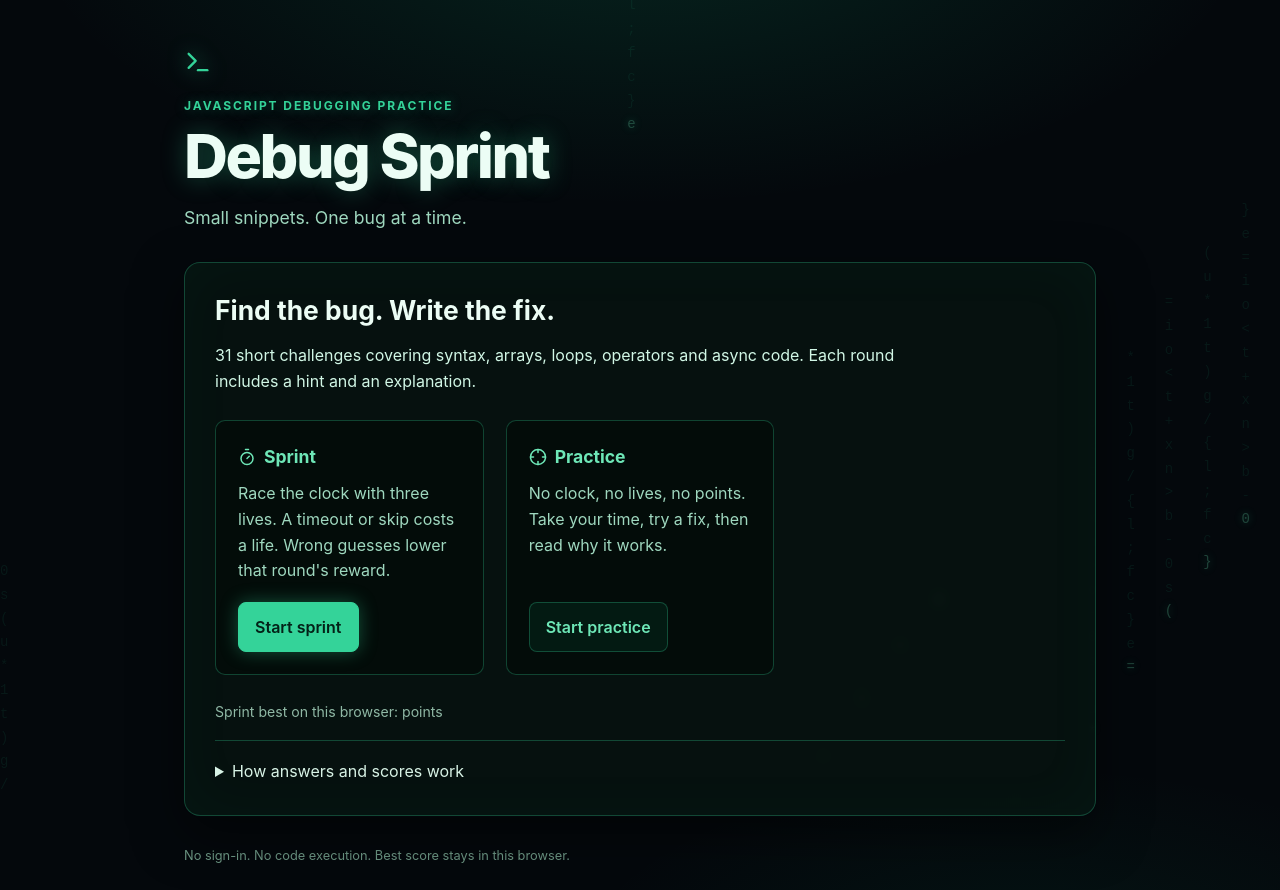
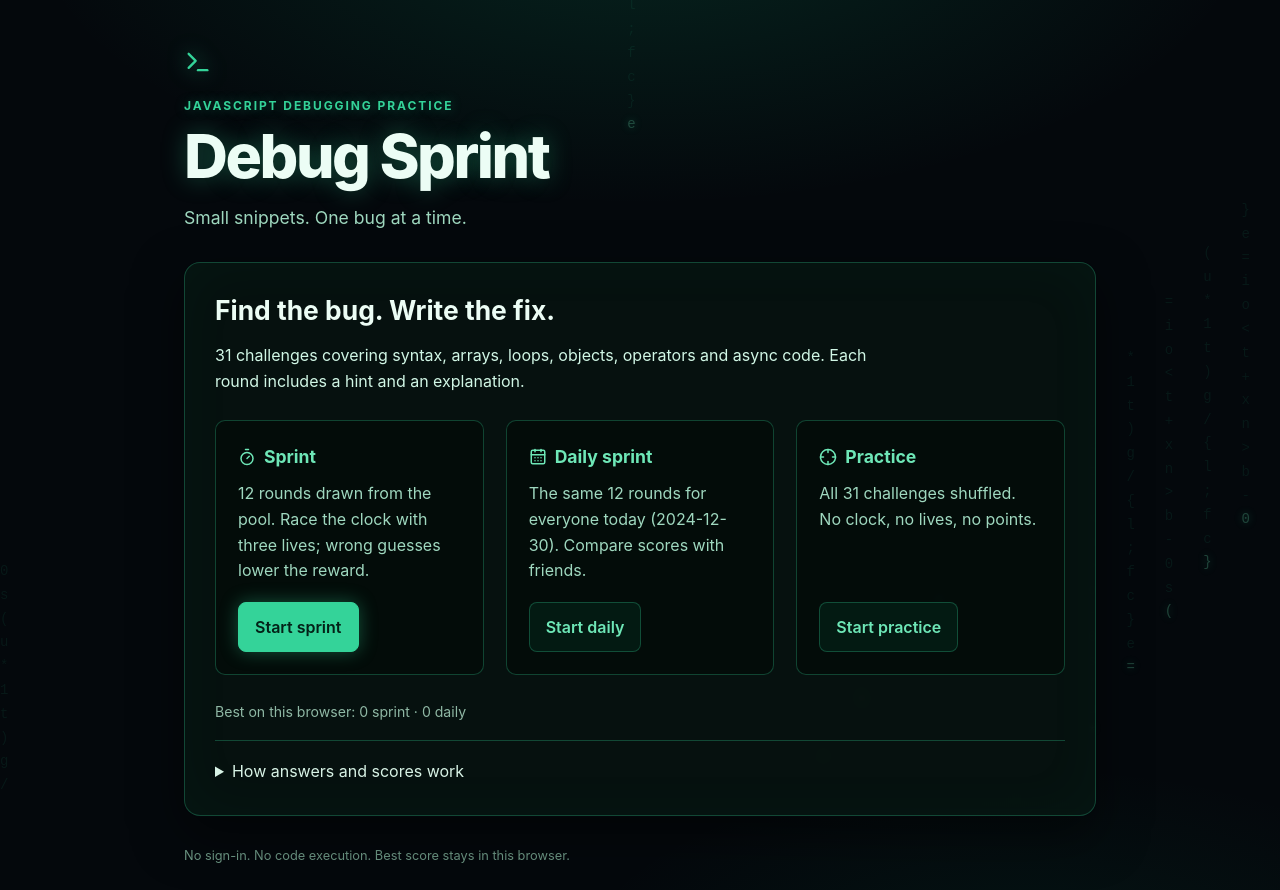
Before and after one commit to InesZenkri/Code-Quest, a React (Vite) app: page / in a window 1280 px wide. Built offline with nearby package versions, Linux system fonts and the light colour scheme.

Commit message:
Refactor App component to include daily sprint mode

```diff
--- a/src/App.tsx
+++ b/src/App.tsx
@@ -1,8 +1,11 @@
-import { CheckCircle2, Clock3, Crosshair, Home, Target, Terminal, Timer, Trophy } from 'lucide-react';
+import { CalendarDays, CheckCircle2, Crosshair, Home, Target, Terminal, Timer, Trophy } from 'lucide-react';
 import { GameBoard } from './components/GameBoard';
 import { MatrixRain } from './components/MatrixRain';
+import { ShareResult } from './components/ShareResult';
 import { useGameLogic } from './hooks/useGameLogic';
 import { useAnimatedNumber } from './hooks/useAnimatedNumber';
+import { dailySeed } from './lib/deck';
+import { topicStats } from './lib/topics';
 import type { GameState } from './types/game';
 
 function accuracy(g: GameState): number {
@@ -13,7 +16,7 @@ function Recap({ g }: { g: GameState }) {
   if (g.results.length === 0) return null;
   return <ol className="recap" aria-label="Round by round recap">
     {g.results.map(r => <li key={r.id} className={`recap-${r.outcome}`}>
-      <span className="recap-icon" aria-hidden="true">{r.outcome === 'fixed' ? '✅' : r.outcome === 'timeout' ? '⏱️' : '⏭️'}</span>
+      <span className="recap-icon" aria-hidden="true">{r.outcome === 'fixed' ? (r.clean ? '✅' : '🟨') : r.outcome === 'timeout' ? '⏱️' : '⏭️'}</span>
       <span className="recap-title">{r.title}</span>
       <span className="recap-points">{r.reward !== null ? `+${r.reward}` : r.outcome === 'timeout' ? 'time up' : 'skipped'}</span>
     </li>)}
@@ -23,30 +26,38 @@ function Recap({ g }: { g: GameState }) {
 export default function App() {
   const s = useGameLogic();
   const g = s.game;
-  const best = useAnimatedNumber(s.best);
+  const timed = g.mode !== 'practice';
+  const best = g.mode === 'daily' ? s.bestDaily : s.bestSprint;
+  const animatedBest = useAnimatedNumber(best);
+  const topics = g.status === 'finished' ? topicStats(g.results, s.deck) : [];
   return <main className="shell">
     <MatrixRain />
     <header><div className="brand-mark" aria-hidden="true"><Terminal size={28} /></div><p className="eyebrow">JavaScript debugging practice</p>
       <h1>Debug Sprint</h1><p className="intro">Small snippets. One bug at a time.</p></header>
     {g.status === 'idle' ? <section className="board welcome">
       <h2>Find the bug. Write the fix.</h2>
-      <p>{s.total} short challenges covering syntax, arrays, loops, operators and async code. Each round includes a hint and an explanation.</p>
-      <div className="mode-grid"><div><h3><Timer aria-hidden="true" /> Sprint</h3><p>Race the clock with three lives. A timeout or skip costs a life. Wrong guesses lower that round's reward.</p><button className="primary" onClick={() => s.start('sprint')}>Start sprint</button></div>
-        <div><h3><Crosshair aria-hidden="true" /> Practice</h3><p>No clock, no lives, no points. Take your time, try a fix, then read why it works.</p><button onClick={() => s.start('practice')}>Start practice</button></div></div>
-      <p className="muted">Sprint best on this browser: {s.best} points</p>
-      <details><summary>How answers and scores work</summary><p>Answers are compared with a reference string, not executed. Equivalent code with different formatting may not be accepted. This is a reading and repair exercise, not a JavaScript judge.</p><p>Sprint scoring, shown after every round: 100 base points plus the exact seconds left on the clock. A hint costs 20, each wrong guess costs 10. Practice tracks rounds fixed and earns no points, so only sprint sets the best score.</p></details>
+      <p>{s.total} challenges covering syntax, arrays, loops, objects, operators and async code. Each round includes a hint and an explanation.</p>
+      <div className="mode-grid"><div><h3><Timer aria-hidden="true" /> Sprint</h3><p>12 rounds drawn from the pool. Race the clock with three lives; wrong guesses lower the reward.</p><button className="primary" onClick={() => s.start('sprint')}>Start sprint</button></div>
+        <div><h3><CalendarDays aria-hidden="true" /> Daily sprint</h3><p>The same 12 rounds for everyone today ({dailySeed()}). Compare scores with friends.</p><button onClick={() => s.start('daily')}>Start daily</button></div>
+        <div><h3><Crosshair aria-hidden="true" /> Practice</h3><p>All {s.total} challenges shuffled. No clock, no lives, no points.</p><button onClick={() => s.start('practice')}>Start practice</button></div></div>
+      <p className="muted">Best on this browser: {s.bestSprint} sprint · {s.bestDaily} daily</p>
+      <details><summary>How answers and scores work</summary><p>Answers are compared with a reference string, not executed. Equivalent code with different formatting may not be accepted. This is a reading and repair exercise, not a JavaScript judge.</p><p>Scoring in sprint and daily, shown after every round: 100 base points plus the exact seconds left on the clock. A hint costs 20, each wrong guess costs 10. Practice tracks rounds fixed and earns no points, so only timed modes set a best score.</p></details>
     </section> : g.status === 'finished' ? <section className="board welcome">
-      <p className="eyebrow">{g.mode === 'sprint' ? 'Sprint' : 'Practice'} complete</p>
+      <p className="eyebrow">{g.mode === 'practice' ? 'Practice' : g.mode === 'daily' ? 'Daily sprint' : 'Sprint'} complete</p>
       <h2>{g.mode === 'practice' ? 'Every round reviewed.' : g.lives === 0 ? 'Out of lives. Keep practicing.' : 'Every round reviewed.'}</h2>
       <div className="stats">
-        {g.mode === 'sprint' && <div className="stat"><Trophy aria-hidden="true" /><strong>{g.score}</strong><span>points</span></div>}
+        {timed && <div className="stat"><Trophy aria-hidden="true" /><strong>{g.score}</strong><span>points</span></div>}
         <div className="stat"><CheckCircle2 aria-hidden="true" /><strong>{g.solved} / {s.total}</strong><span>fixed</span></div>
         <div className="stat"><Target aria-hidden="true" /><strong>{accuracy(g)}%</strong><span>accuracy</span></div>
-        {g.mode === 'sprint' && <div className="stat"><Clock3 aria-hidden="true" /><strong>{best}</strong><span>best</span></div>}
+        {timed && <div className="stat"><Timer aria-hidden="true" /><strong>{animatedBest}</strong><span>best</span></div>}
       </div>
-      {g.mode === 'sprint' && g.score >= s.best && g.score > 0 && <p className="reward">New best on this browser.</p>}
+      {timed && g.score >= best && g.score > 0 && <p className="reward">New best on this browser.</p>}
+      {topics.length > 1 && <div className="topics">{topics.map(t =>
+        <span key={t.topic} className={t.fixed === t.total ? 'topic topic-full' : 'topic'}>{t.topic} {t.fixed}/{t.total}</span>)}</div>}
       <Recap g={g} />
-      <div className="actions"><button className="primary" onClick={() => s.start(g.mode)}>Try again</button><button onClick={s.home}><Home aria-hidden="true" /> Choose mode</button></div>
+      <div className="actions"><button className="primary" onClick={() => s.start(g.mode)}>Try again</button>
+        <ShareResult g={g} total={s.total} accuracyPct={accuracy(g)} />
+        <button onClick={s.home}><Home aria-hidden="true" /> Choose mode</button></div>
     </section> : <><GameBoard session={s} /><button className="quiet" onClick={s.home}>Leave round / choose mode</button></>}
     <footer>No sign-in. No code execution. Best score stays in this browser.</footer>
   </main>;
```
